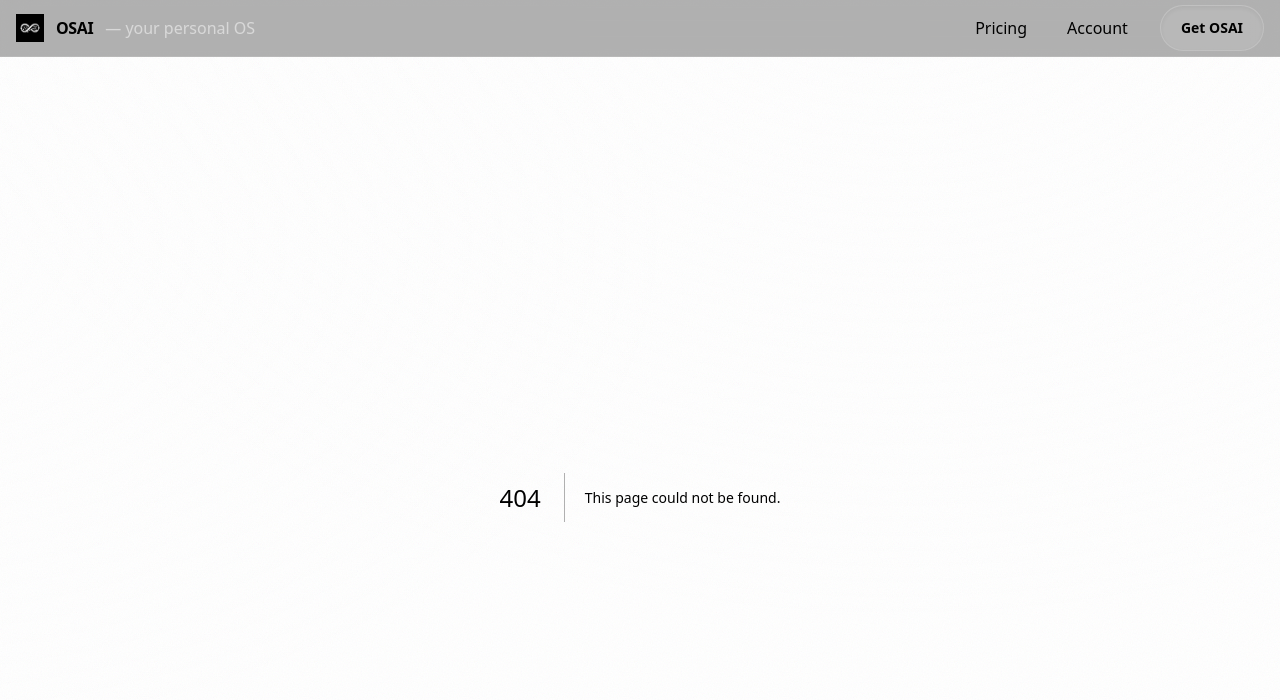
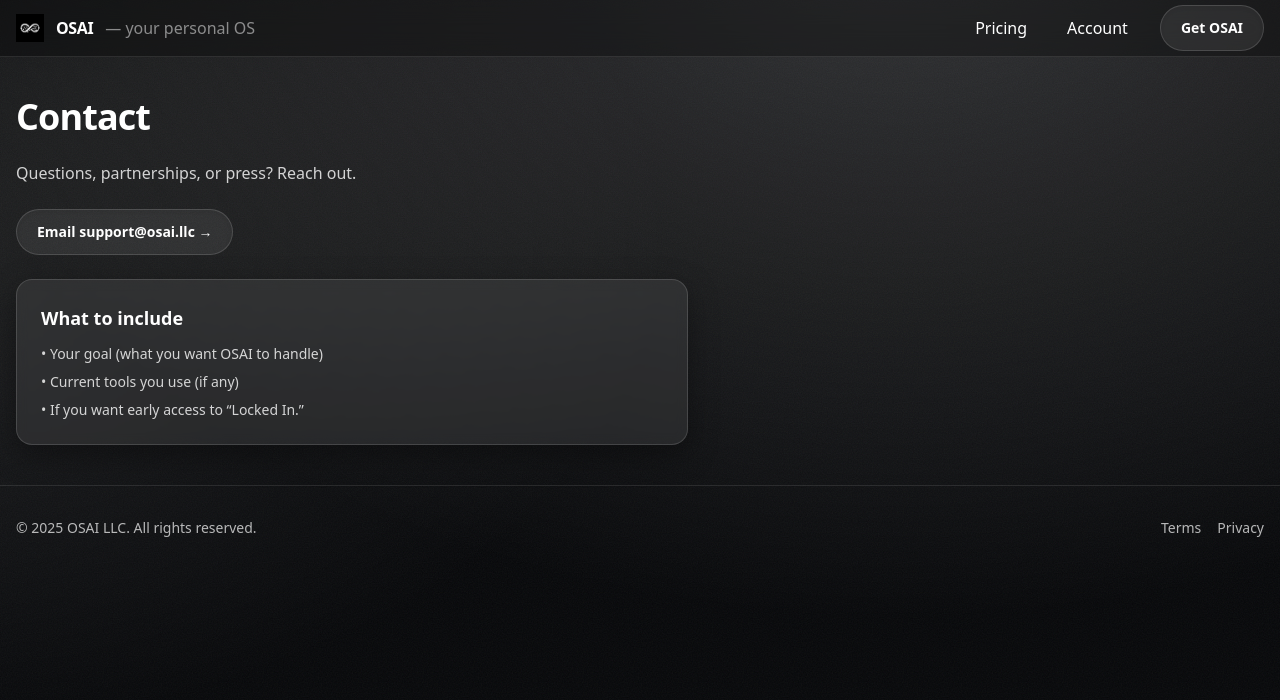
Before and after one commit to MasonIllies/OSAI, a Next.js app in the folder osai-mvp/: page /contact in a window 1280 px wide. Before the commit this address had no page. Shown: the top 700 px of the page. Built offline with nearby package versions, Linux system fonts and the light colour scheme.

Commit message:
Create page.tsx

```diff
--- /dev/null
+++ b/osai-mvp/app/contact/page.tsx
@@ -0,0 +1,21 @@
+export default function Contact() {
+  return (
+    <section className="space-y-6 max-w-2xl">
+      <h1 className="text-4xl font-bold tracking-tight">Contact</h1>
+      <p className="text-white/80">Questions, partnerships, or press? Reach out.</p>
+
+      <a href="mailto:support@osai.llc?subject=OSAI%20Inquiry" className="btn inline-block">
+        Email support@osai.llc →
+      </a>
+
+      <div className="card p-6">
+        <h2 className="text-lg font-semibold">What to include</h2>
+        <ul className="mt-3 space-y-2 text-sm text-white/80">
+          <li>• Your goal (what you want OSAI to handle)</li>
+          <li>• Current tools you use (if any)</li>
+          <li>• If you want early access to “Locked In.”</li>
+        </ul>
+      </div>
+    </section>
+  );
+}
```
